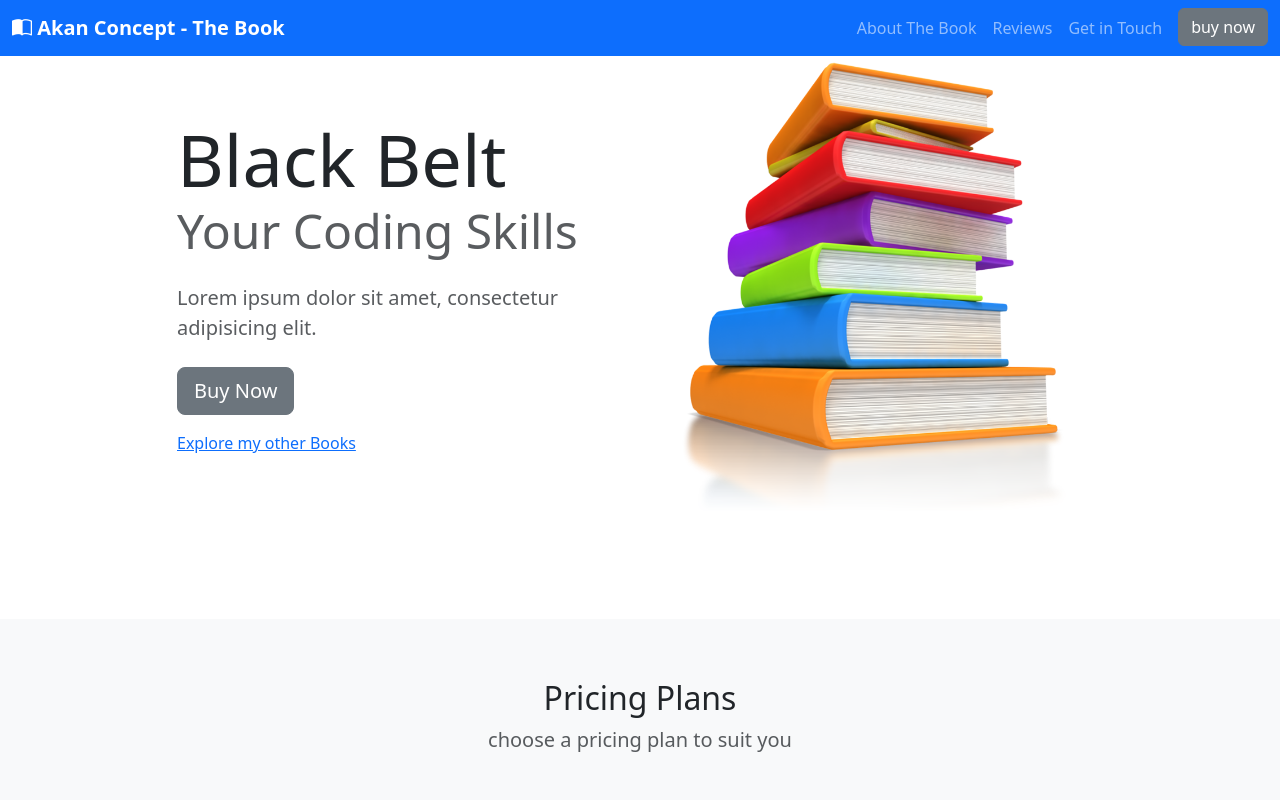
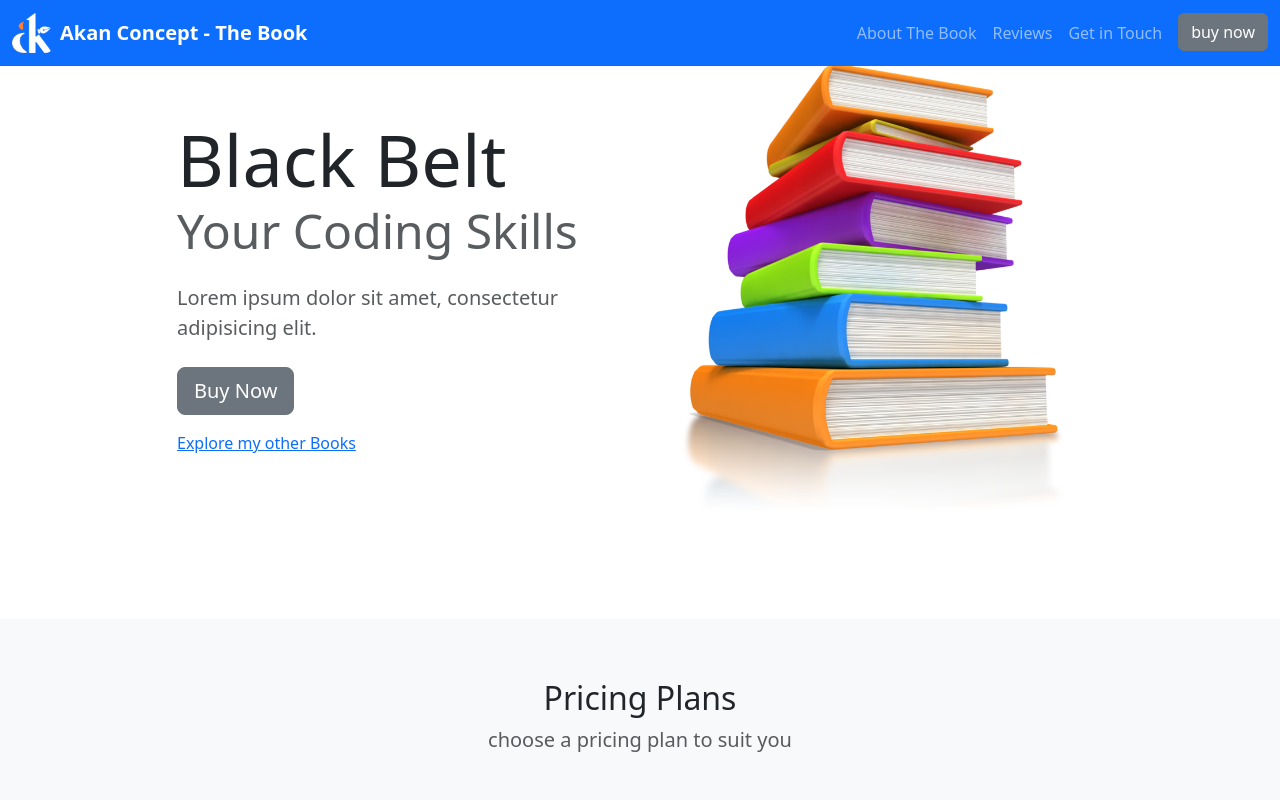
Before and after one commit to OGspacely/AkanConcept-The-Book, a plain HTML site: page AkanConcept.html in a window 1280 px wide. Shown: the top 800 px of the page. Drawn offline with nearby package versions, Linux system fonts and the light colour scheme.

Commit message:
Added my logo to the page

```diff
--- a/AkanConcept.html
+++ b/AkanConcept.html
@@ -5,6 +5,7 @@
   <meta name="viewport" content="width=device-width, initial-scale=1.0">
   <link href="https://cdn.jsdelivr.net/npm/bootstrap@5.3.3/dist/css/bootstrap.min.css" rel="stylesheet" integrity="sha384-QWTKZyjpPEjISv5WaRU9OFeRpok6YctnYmDr5pNlyT2bRjXh0JMhjY6hW+ALEwIH" crossorigin="anonymous">
   <link rel="stylesheet" href="https://cdn.jsdelivr.net/npm/bootstrap-icons@1.11.3/font/bootstrap-icons.min.css">
+  <link rel="icon" type="image/png" href="assets/Asset%202.png">
   <title>Akan Concept - the Book</title>
   <style>
     section{
@@ -15,11 +16,10 @@
 <body>
   <nav class="navbar navbar-expand-md navbar-light fixed-top navbar-dark bg-primary">
     <div class="container-xxl">
-      <a href="#intro" class="navbar-brand">
+      <a href="#intro" class="navbar-brand d-flex align-items-center gap-2">
+        <img src="assets/Asset%202.png" alt="Akan Concept logo" class="rounded" style="height: 40px; width: 40px; object-fit: cover;">
         <span class="fw-bold text-white">
-          <i class="bi bi-book-half"></i>
           Akan Concept - The Book
-
         </span>
       </a>
       <!-- toggle button for mobile nav -->
```
Also changed, not shown: assets/Asset 2.png (added), assets/Asset 3.png (added).
